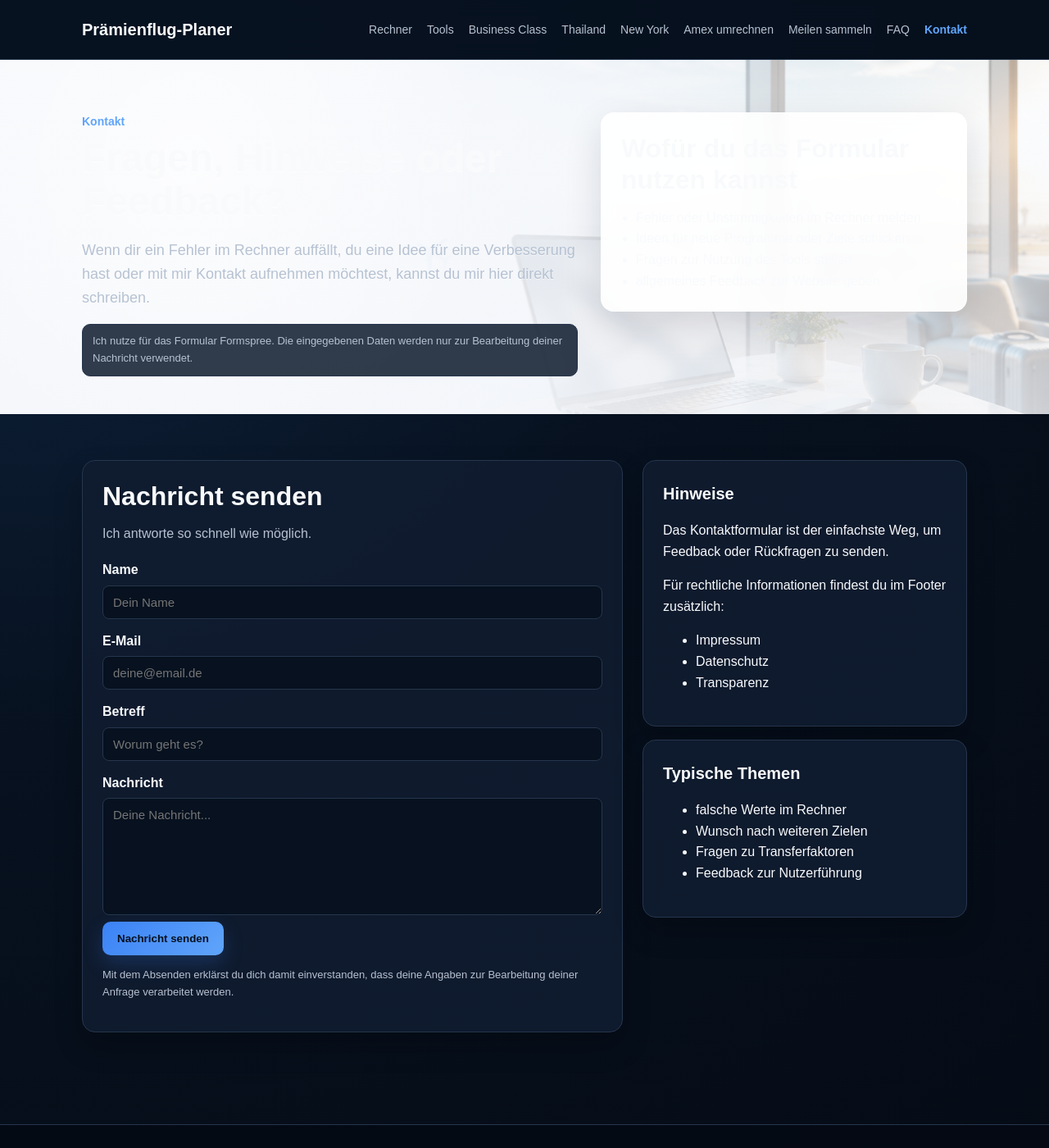
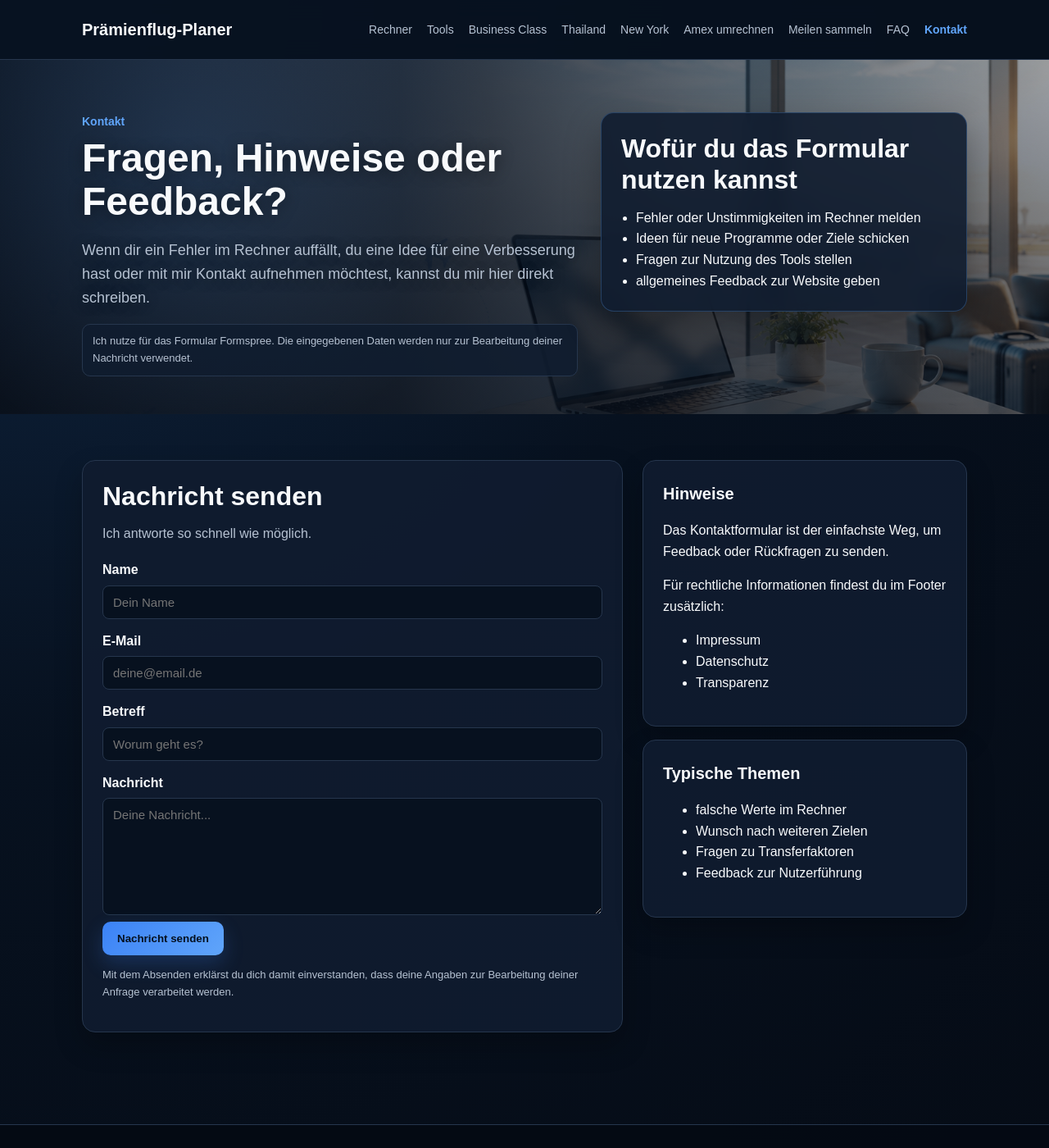
Before and after one commit to Praemienflug-Planer/miles-planer, a Jekyll site: the page built from kontakt.html, in a window 1280 px wide and 1400 px high. Shown: the whole window at 82% size. Built offline with Jekyll 4.4.1, drawn with Linux system fonts in a browser that asks for light colours.

Commit message:
Adapt hero backgrounds to dark theme

```diff
--- a/assets/css/hero-background.css
+++ b/assets/css/hero-background.css
@@ -16,7 +16,7 @@
   position: relative;
   overflow: hidden;
   isolation: isolate;
-  background-color: #eef6ff;
+  background-color: var(--bg);
   background-size: cover;
   background-position: center;
   background-repeat: no-repeat;
@@ -27,63 +27,63 @@
 
 .hero-home {
   background-image:
-    linear-gradient(90deg, rgba(245, 247, 251, 0.98) 0%, rgba(245, 247, 251, 0.88) 36%, rgba(245, 247, 251, 0.40) 68%, rgba(245, 247, 251, 0.16) 100%),
+    linear-gradient(90deg, rgba(7, 17, 31, 0.96) 0%, rgba(7, 17, 31, 0.86) 38%, rgba(7, 17, 31, 0.54) 68%, rgba(7, 17, 31, 0.32) 100%),
     url('/miles-planer/assets/hero/home.png');
 }
 
 .hero-rechner,
 .rechner-hero-bg {
   background-image:
-    linear-gradient(90deg, rgba(245, 247, 251, 0.98) 0%, rgba(245, 247, 251, 0.92) 42%, rgba(245, 247, 251, 0.72) 68%, rgba(245, 247, 251, 0.50) 100%),
+    linear-gradient(90deg, rgba(7, 17, 31, 0.96) 0%, rgba(7, 17, 31, 0.88) 42%, rgba(7, 17, 31, 0.64) 68%, rgba(7, 17, 31, 0.42) 100%),
     url('/miles-planer/assets/hero/rechner.png');
 }
 
 .hero-business {
   background-position: center right;
   background-image:
-    linear-gradient(90deg, rgba(245, 247, 251, 0.99) 0%, rgba(245, 247, 251, 0.93) 34%, rgba(245, 247, 251, 0.64) 60%, rgba(245, 247, 251, 0.30) 100%),
+    linear-gradient(90deg, rgba(7, 17, 31, 0.97) 0%, rgba(7, 17, 31, 0.88) 36%, rgba(7, 17, 31, 0.54) 62%, rgba(7, 17, 31, 0.28) 100%),
     url('/miles-planer/assets/hero/business.png');
 }
 
 .hero-thailand {
   background-position: center right;
   background-image:
-    linear-gradient(90deg, rgba(245, 247, 251, 0.98) 0%, rgba(245, 247, 251, 0.88) 34%, rgba(245, 247, 251, 0.52) 62%, rgba(245, 247, 251, 0.22) 100%),
+    linear-gradient(90deg, rgba(7, 17, 31, 0.96) 0%, rgba(7, 17, 31, 0.84) 34%, rgba(7, 17, 31, 0.48) 62%, rgba(7, 17, 31, 0.24) 100%),
     url('/miles-planer/assets/hero/thailand.png');
 }
 
 .hero-new-york {
   background-position: center right;
   background-image:
-    linear-gradient(90deg, rgba(245, 247, 251, 0.99) 0%, rgba(245, 247, 251, 0.92) 35%, rgba(245, 247, 251, 0.58) 63%, rgba(245, 247, 251, 0.24) 100%),
+    linear-gradient(90deg, rgba(7, 17, 31, 0.97) 0%, rgba(7, 17, 31, 0.86) 35%, rgba(7, 17, 31, 0.52) 63%, rgba(7, 17, 31, 0.26) 100%),
     url('/miles-planer/assets/hero/new-york.png');
 }
 
 .hero-amex {
   background-position: center right;
   background-image:
-    linear-gradient(90deg, rgba(245, 247, 251, 0.99) 0%, rgba(245, 247, 251, 0.94) 38%, rgba(245, 247, 251, 0.66) 66%, rgba(245, 247, 251, 0.34) 100%),
+    linear-gradient(90deg, rgba(7, 17, 31, 0.97) 0%, rgba(7, 17, 31, 0.88) 38%, rgba(7, 17, 31, 0.58) 66%, rgba(7, 17, 31, 0.34) 100%),
     url('/miles-planer/assets/hero/amex.png');
 }
 
 .hero-sammeln {
   background-position: center right;
   background-image:
-    linear-gradient(90deg, rgba(245, 247, 251, 0.99) 0%, rgba(245, 247, 251, 0.94) 36%, rgba(245, 247, 251, 0.62) 64%, rgba(245, 247, 251, 0.28) 100%),
+    linear-gradient(90deg, rgba(7, 17, 31, 0.97) 0%, rgba(7, 17, 31, 0.88) 36%, rgba(7, 17, 31, 0.56) 64%, rgba(7, 17, 31, 0.30) 100%),
     url('/miles-planer/assets/hero/sammeln.png');
 }
 
 .hero-contact {
   background-position: center right;
   background-image:
-    linear-gradient(90deg, rgba(245, 247, 251, 0.99) 0%, rgba(245, 247, 251, 0.94) 38%, rgba(245, 247, 251, 0.68) 66%, rgba(245, 247, 251, 0.36) 100%),
+    linear-gradient(90deg, rgba(7, 17, 31, 0.97) 0%, rgba(7, 17, 31, 0.88) 38%, rgba(7, 17, 31, 0.60) 66%, rgba(7, 17, 31, 0.36) 100%),
     url('/miles-planer/assets/hero/kontakt.png');
 }
 
 .hero-legal {
   background-position: center right;
   background-image:
-    linear-gradient(90deg, rgba(245, 247, 251, 0.99) 0%, rgba(245, 247, 251, 0.95) 40%, rgba(245, 247, 251, 0.74) 70%, rgba(245, 247, 251, 0.48) 100%),
+    linear-gradient(90deg, rgba(7, 17, 31, 0.97) 0%, rgba(7, 17, 31, 0.90) 40%, rgba(7, 17, 31, 0.68) 70%, rgba(7, 17, 31, 0.48) 100%),
     url('/miles-planer/assets/hero/legal.png');
 }
 
@@ -94,8 +94,8 @@
   inset: 0;
   z-index: -1;
   background:
-    radial-gradient(circle at 18% 28%, rgba(255, 255, 255, 0.70), transparent 34%),
-    linear-gradient(180deg, rgba(255, 255, 255, 0.10), rgba(245, 247, 251, 0.72));
+    radial-gradient(circle at 18% 28%, rgba(96, 165, 250, 0.16), transparent 34%),
+    linear-gradient(180deg, rgba(7, 17, 31, 0.06), rgba(5, 10, 19, 0.50));
 }
 
 .hero .container,
@@ -109,22 +109,22 @@
 .hero .hero-meta,
 .rechner-hero-bg h2,
 .rechner-hero-bg p {
-  text-shadow: 0 1px 0 rgba(255, 255, 255, 0.55);
+  text-shadow: 0 2px 18px rgba(0, 0, 0, 0.42);
 }
 
 .hero .hero-card,
 .rechner-hero-bg .tool-card {
-  background: rgba(255, 255, 255, 0.9);
-  backdrop-filter: blur(8px);
-  border-color: rgba(255, 255, 255, 0.72);
-  box-shadow: 0 18px 45px rgba(15, 23, 42, 0.14);
+  background: rgba(16, 28, 47, 0.90);
+  backdrop-filter: blur(10px);
+  border-color: rgba(96, 165, 250, 0.26);
+  box-shadow: 0 18px 45px rgba(0, 0, 0, 0.32);
 }
 
 @media (max-width: 900px) {
   .hero,
   .rechner-hero-bg {
     background-image:
-      linear-gradient(180deg, rgba(245, 247, 251, 0.98) 0%, rgba(245, 247, 251, 0.92) 58%, rgba(245, 247, 251, 0.78) 100%),
+      linear-gradient(180deg, rgba(7, 17, 31, 0.84) 0%, rgba(7, 17, 31, 0.72) 48%, rgba(7, 17, 31, 0.90) 100%),
       var(--hero-mobile-image);
     background-position: center top;
   }
@@ -143,3 +143,14 @@
   .hero { padding: 64px 0 48px; }
   .hero-small { padding: 52px 0 40px; }
 }
+
+@media (max-width: 560px) {
+  .hero,
+  .rechner-hero-bg {
+    background-image:
+      linear-gradient(180deg, rgba(7, 17, 31, 0.76) 0%, rgba(7, 17, 31, 0.72) 44%, rgba(7, 17, 31, 0.94) 100%),
+      var(--hero-mobile-image);
+    background-size: auto 100%, cover;
+    background-position: center top;
+  }
+}
```
